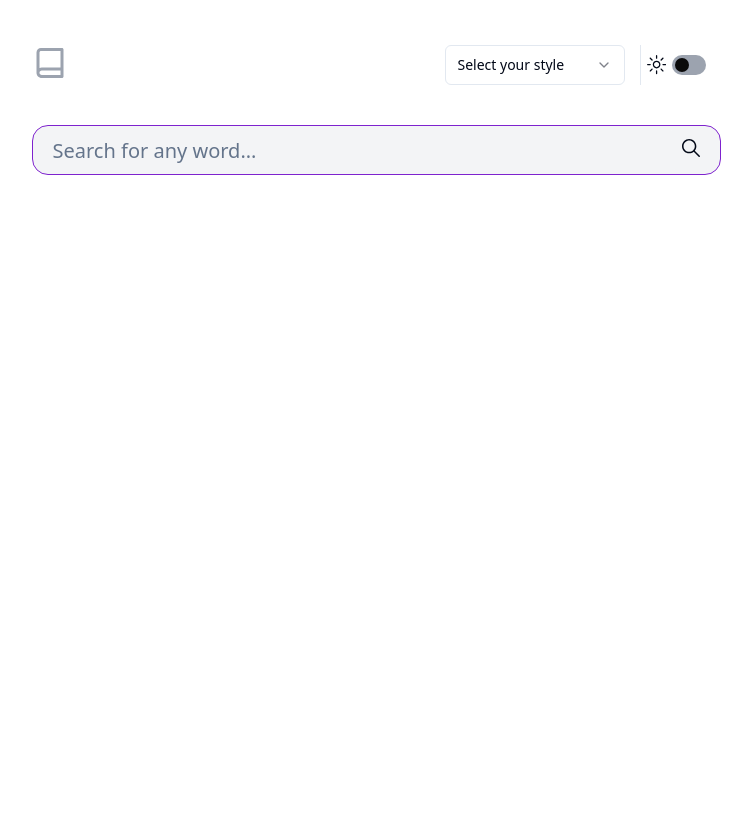
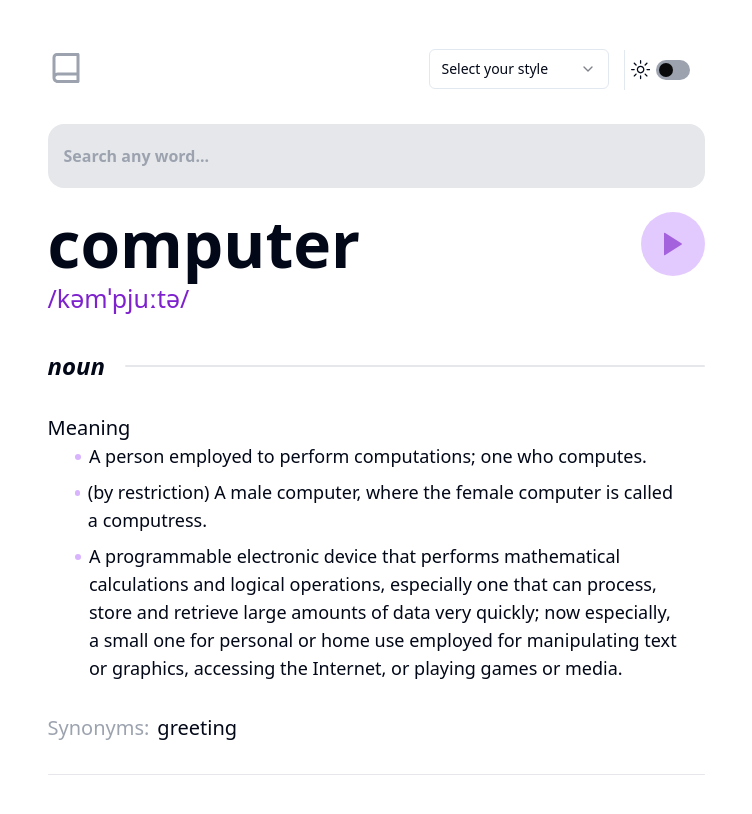
Before and after one commit to chanchal2003/Hackathon_say_it_right, a Next.js app in the folder OneDrive/Desktop/Hackathon/say_it_righ/: page / in a window 1280 px wide. Shown: the whole page, without its empty margins (264-1016 px from the left). Built offline with nearby package versions, Linux system fonts and the light colour scheme.

Commit message:
complete_ui

```diff
--- a/OneDrive/Desktop/Hackathon/say_it_righ/src/app/components/Search.tsx
+++ b/OneDrive/Desktop/Hackathon/say_it_righ/src/app/components/Search.tsx
@@ -7,12 +7,8 @@ type Props = {};
 
 const Search = (props: Props) => {
   return (
-    <div className="flex items-center w-full relative mt-[30px] ">
-      <Input
-        className='flex-grow border h-[50px] rounded-2xl pl-[20px] pr-[40px] text-[20px] font-medium bg-gray-100 text-zinc-500 border-purple-700'
-        type='text'
-        placeholder='Search for any word...'
-      />
+    <div className="flex items-center w-full relative">
+      <input placeholder="Search any word..." className=" placeholder:font-bold rounded-2xl outline-purple-700 bg-gray-200 h-12  sm:h-[64px] w-full px-4 pr-12 dark:bg-slate-900 z-10" type="text"></input>
       <Button
         className="absolute right-0 border-none bg-gray-100 top-[2px]"
         variant="outline"
--- a/OneDrive/Desktop/Hackathon/say_it_righ/src/app/components/SelectFont.tsx
+++ b/OneDrive/Desktop/Hackathon/say_it_righ/src/app/components/SelectFont.tsx
@@ -14,7 +14,7 @@ type Props = {}
 
 const SelectFont = (props: Props) => {
     return (
-        <div className="flex justify-center flex-wrap content-center mr-[15px]">
+        <div className="flex justify-center flex-wrap content-center mr-[15px]  h-[37px] text-[17px]">
             <Select>
                 <SelectTrigger className="w-[180px]">
                     <SelectValue placeholder="Select your style" />
--- a/OneDrive/Desktop/Hackathon/say_it_righ/src/app/page.tsx
+++ b/OneDrive/Desktop/Hackathon/say_it_righ/src/app/page.tsx
@@ -1,11 +1,12 @@
 import Search from "./components/Search";
 import { ModeToggle } from "./components/ModeToggle";
 import { RiBookLine } from "react-icons/ri";
+import { IoIosPlay } from "react-icons/io";
 
 export default function Home() {
   return (
-    <main className="max-w-[689px] m-auto mt-[35px] flex flex-col border-none ">
-
+    // <main className="max-w-[689px] m-auto mt-[35px] flex flex-col border-none ">
+    <main className="max-w-[689px] flex flex-col gap-6  mx-auto py-10  px-4 ">
       {/* header */}
       <div className="flex justify-between flex-wrap content-center h-[60px]">
         <RiBookLine className="text-4xl text-gray-400 " />
@@ -16,6 +17,54 @@ export default function Home() {
       <Search></Search>
 
       {/*main section  */}
+      <section className="flex flex-col gap-8">
+        <section className="flex flex-col gap-1">
+          <div className="flex justify-between w-full h-16 items-center">
+            <h1 className="text-[64px] font-bold">computer</h1>
+            <button className="h-16 w-16 bg-purple-300 opacity-70 rounded-full flex justify-center flex-wrap items-center text-4xl transition-all text-purple-700 hover:text-white hover:bg-purple-700">
+              <IoIosPlay />
+              {/* <IoIosPlay className="text-purple  group-hover:text-white  transition-all" /> */}
+            </button>
+          </div>
+          <p className=" text-purple-700 text-[25px]">{`/kəmˈpjuːtə/`}</p>
+        </section>
+
+        <div className="flex flex-row gap-5 items-center">
+          <p className="text-2xl font-semibold italic">noun</p>
+          <div className="w-full h-[2px] bg-gray-200 rounded-full"></div>
+        </div>
+
+        {/* Meaning */}
+        <section >
+          <p className="text-xl font-medium">Meaning </p>
+          <ul className="list w-11/12 m-auto flex flex-col gap-2">
+            <li className="flex flex-row flex-wrap gap-2">
+              <div className="h-1.5 w-1.5 bg-purple-300 rounded-full mt-3" />
+              <p className="text-lg">A person employed to perform computations; one who computes.</p>
+            </li>
+            <li className="flex gap-2">
+              <div className="h-1.5 w-1.5 bg-purple-300 rounded-full mt-3" />
+              <p className="text-lg">(by restriction) A male computer, where the female computer  is called a computress.
+
+              </p>
+            </li>
+            <li className="flex gap-2">
+              {/* <div className="h-[6px] w-[6px] bg-purple-300 rounded-full mt-3" /> */}
+              <div className="min-h-1.5 min-w-1.5 h-1.5 w-1.5 bg-purple-300 rounded-full mt-3" />
+              <p className="text-lg">A programmable electronic device that performs mathematical calculations and logical operations, especially one that can process, store and retrieve large amounts of data very quickly; now especially, a small one for personal or home use employed for manipulating text or graphics, accessing the Internet, or playing games or media.
+              </p>
+            </li>
+          </ul>
+        </section>
+
+        <div className="flex gap-2 align-middle">
+          <p className="text-gray-400 text-xl">Synonyms: </p>
+          <p className="text-xl">greeting</p>
+        </div>
+
+        <div className="w-full h-[1px] bg-gray-200 rounded-full"></div>
+        {/* <hr></hr> */}
+      </section>
 
     </main>
   );
```
